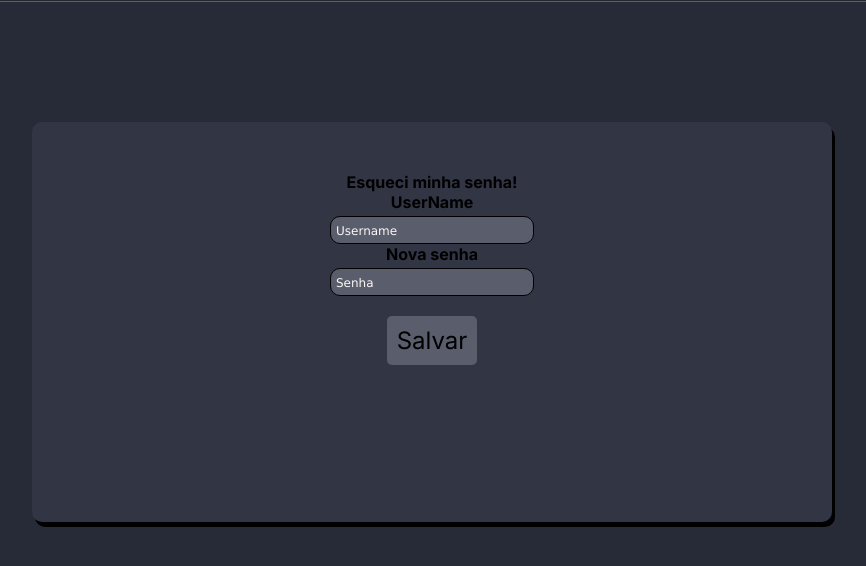
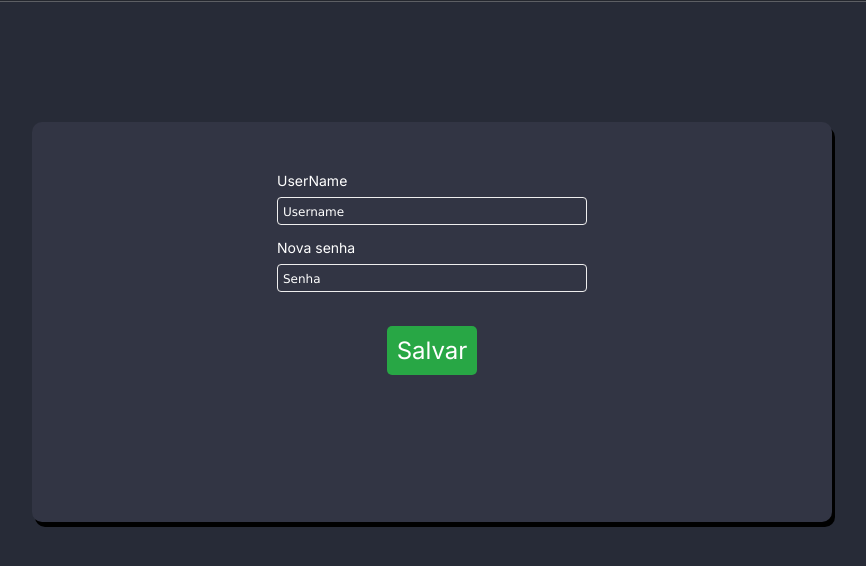
Before and after one commit to ICEI-PUC-Minas-PMV-ADS/pmv-ads-2024-1-e1-proj-web-t3-equipe04-rh-io, a plain HTML site: page codigo-fonte/forgot-password.html in a window 1280 px wide. Shown: the part 78-644 px from the top of the page, without its empty margins (208-1074 px from the left). Drawn offline with Linux system fonts and the light colour scheme; a web font is replaced by a local one.

Commit message:
fix: ajuste login

```diff
--- a/codigo-fonte/forgot-password.html
+++ b/codigo-fonte/forgot-password.html
@@ -84,7 +84,6 @@
 
     <div class="card">
         <div class="card-item verso">
-            <p>Esqueci minha senha!</p>
             <p>UserName</p>
             <input class="input input-email-register-forgot" type="email" placeholder="Username"><br>
             <p>Nova senha</p>
--- a/codigo-fonte/login.css
+++ b/codigo-fonte/login.css
@@ -60,8 +60,21 @@ header p {
 
 .card p {
     font-size: 1rem;
-    color: black;
+    color: #fff;
     font-weight: bold;
+}
+
+.card-item input::placeholder {
+    color: #fff;
+}
+
+.card-item input {
+    color: #fff;
+    width: 100%;
+}
+
+.password-input {
+    margin-top: 10px;
 }
 
 .container-foto {
@@ -83,25 +96,25 @@ button {
     cursor: pointer;
 }
 
-.botao-login {
-    background-color: var(--cor2);
+.botao-login,
+.botao-registrar,
+.botao {
+    background-color: #28a745;
     padding: 10px;
     border-radius: 5px;
     font-size: 24px;
     margin-top: 20px;
     cursor: pointer;
+    color: #fff;
+    transition: all 0.3s ease-in-out;
 }
 
-.botao,
-.botao-registrar {
-    text-decoration: none;
-    background-color: var(--cor2);
-    padding: 10px;
-    border-radius: 5px;
-    font-size: 24px;
-    margin-top: 20px;
-    cursor: pointer;
+.botao-login:hover,
+.botao-registrar:hover,
+.botao:hover {
+    background-color: #218838;
 }
+
 
 
 @keyframes girar {
@@ -117,9 +130,13 @@ button {
 }
 
 .card-item {
-    width: 250px;
+    width: 350px;
     padding: 40px 20px 30px 20px;
     font-size: 24px;
+}
+
+.card-item h1 {
+    margin-bottom: 10px;
 }
 
 .esconder {
@@ -143,11 +160,23 @@ button {
 .input-login-register,
 .input,
 .input-password-register {
-    background-color: var(--cor2);
-    border-radius: 10px;
-    border: 1px solid black;
+    background-color: transparent;
+    border-radius: 4px;
+    border: 1px solid #eee;
     padding: 5px;
+    outline: none;
 }
+
+.login-input:focus,
+.password-input:focus,
+.input-email-register:focus,
+.input-nome-register:focus,
+.input-login-register:focus,
+.input:focus,
+.input-password-register:focus {
+    border: 2px solid #146bb2;
+}
+
 
 ::-webkit-input-placeholder {
     color: rgb(250, 248, 245);
--- a/codigo-fonte/styles.css
+++ b/codigo-fonte/styles.css
@@ -118,6 +118,7 @@ body {
     color: #000;
 }
 
+
 .btn {
     background: transparent;
     border: 0;
@@ -222,6 +223,42 @@ body {
     transition: all 0.3s ease-in-out;
 }
 
+#search-input {
+    outline: none;
+    border: 1px solid #eeee;
+    padding: 8px 4px;
+    background-color: transparent;
+    color: #eeee;
+    border-radius: 4px !important;
+}
+
+#search-input::placeholder {
+    color: #eeee;
+}
+
+#search-input:focus {
+    border: 2px solid #146bb2;
+}
+
+input[type="search"]::-webkit-search-clear-button {
+    display: none;
+}
+
+.card-item.verso input {
+    margin-bottom: 14px;
+}
+
+.card-item.verso p {
+    text-align: left;
+    margin-bottom: 4px;
+    font-weight: normal !important;
+    font-size: 14px !important;
+}
+
+.titulo {
+    margin-top: 1rem;
+}
+
 .btn-edit:hover {
     background-color: #146bb2;
 
```
Also changed, not shown: codigo-fonte/cadastro-cadidate.html (+1 -1 lines).
